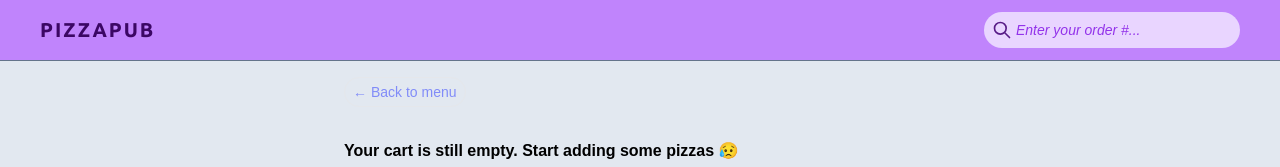
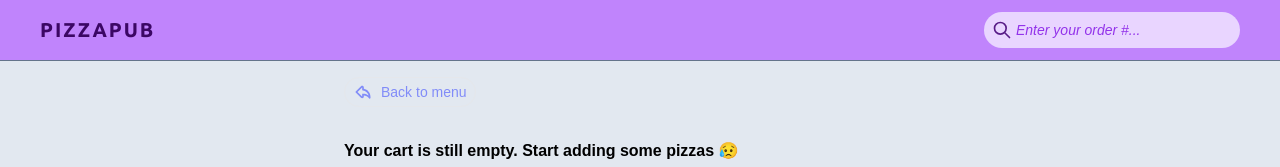
Before and after one commit to bakNa2t/pizzapub, a React (Vite) app: page /order/new in a window 1280 px wide. Shown: the top 167 px of the page. Built offline with nearby package versions, Linux system fonts and the light colour scheme; a web font is replaced by a local one.

Commit message:
Added TiArrowBackOutline to ButtonLink to CartEmpty

```diff
--- a/src/base-blocks/cart/CartEmpty.jsx
+++ b/src/base-blocks/cart/CartEmpty.jsx
@@ -1,9 +1,12 @@
+import { TiArrowBackOutline } from "react-icons/ti";
 import ButtonLink from "../../ui-blocks/ButtonLink";
 
 function EmptyCart() {
   return (
     <div className="px-6 py-4">
-      <ButtonLink to="/menu">&larr; Back to menu</ButtonLink>
+      <ButtonLink to="/menu">
+        <TiArrowBackOutline className="h-5 w-5" /> Back to menu
+      </ButtonLink>
 
       <p className="mt-8 font-semibold ">
         Your cart is still empty. Start adding some pizzas 😥
```
